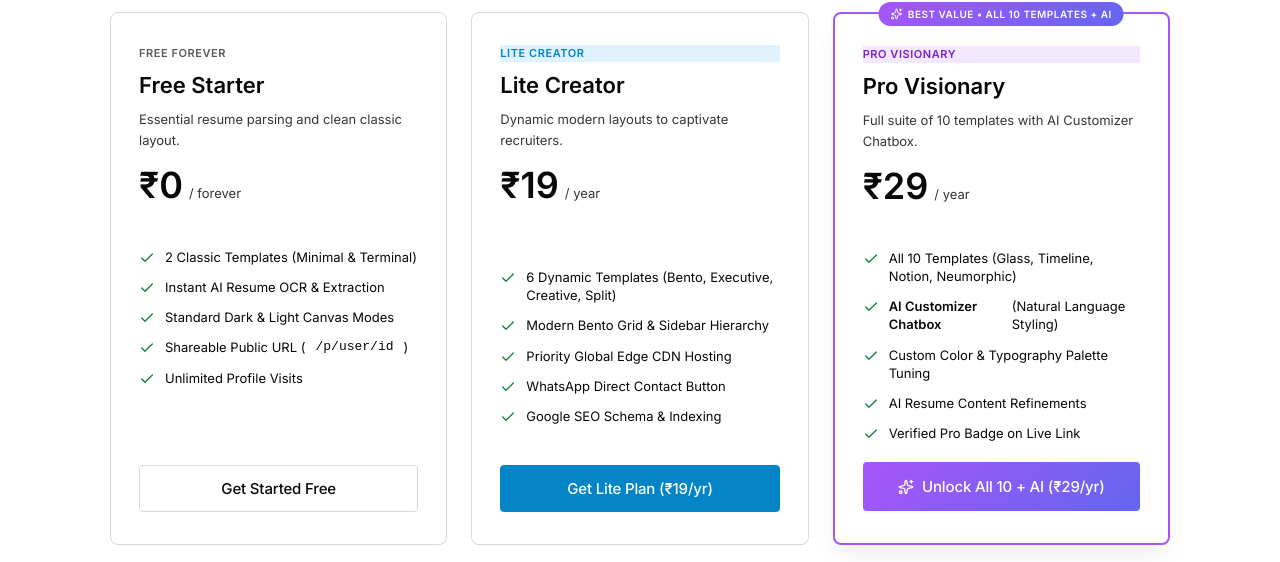
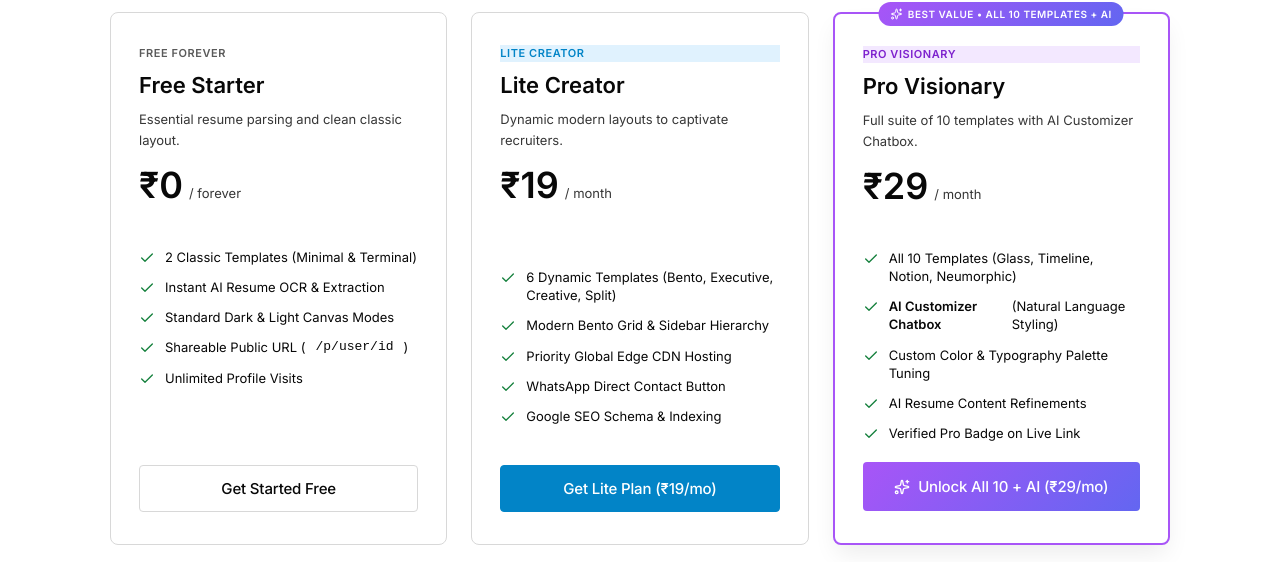
Before and after one commit to 2411Aditya/Portfolio-Builder, a React (Vite) app in the folder frontend/: page / in a window 1280 px wide. Shown: the part 3686-4248 px from the top of the page. Built offline with nearby package versions, Linux system fonts and the light colour scheme; no server answers.

Commit message:
feat: implement authentication pages, customizer drawer, and pricing components for frontend platform

```diff
--- a/frontend/index.html
+++ b/frontend/index.html
@@ -188,7 +188,7 @@
                 "name": "What are the pricing options?",
                 "acceptedAnswer": {
                   "@type": "Answer",
-                  "text": "We offer Free Forever (₹0 with 2 classic templates), Lite Creator (₹19/year with 6 dynamic templates & WhatsApp button), and Pro Visionary (₹29/year with all 10 templates, AI Customizer, and verified badge)."
+                  "text": "We offer Free Forever (₹0 with 2 classic templates), Lite Creator (₹19/month with 6 dynamic templates & WhatsApp button), and Pro Visionary (₹29/month with all 10 templates, AI Customizer, and verified badge)."
                 }
               },
               {
@@ -270,14 +270,14 @@
               <a href="/register?plan=free">Get Started Free</a>
             </article>
             <article>
-              <h3>Lite Creator — ₹19 / year</h3>
+              <h3>Lite Creator — ₹19 / month</h3>
               <p>6 Dynamic Templates (Bento, Creative, Executive, Split), WhatsApp Direct Button, Priority Edge Hosting, Google SEO Schema.</p>
-              <a href="/register?plan=lite">Get Lite Plan (₹19/yr)</a>
+              <a href="/register?plan=lite">Get Lite Plan (₹19/mo)</a>
             </article>
             <article>
-              <h3>Pro Visionary — ₹29 / year</h3>
+              <h3>Pro Visionary — ₹29 / month</h3>
               <p>All 10 Designer Templates, AI Customizer Chatbox, Natural Language Styling, Verified Pro Badge, Google Drive Document Sync.</p>
-              <a href="/register?plan=pro">Unlock All 10 + AI (₹29/yr)</a>
+              <a href="/register?plan=pro">Unlock All 10 + AI (₹29/mo)</a>
             </article>
           </div>
         </section>
--- a/frontend/src/components/AICustomizerDrawer.jsx
+++ b/frontend/src/components/AICustomizerDrawer.jsx
@@ -230,7 +230,7 @@ export default function AICustomizerDrawer({
               fontWeight: 700,
             }}
           >
-            <Sparkles size={16} /> Upgrade to Pro (₹299)
+            <Sparkles size={16} /> Upgrade to Pro (₹29/mo)
           </button>
         </div>
       ) : (
--- a/frontend/src/components/PricingModal.jsx
+++ b/frontend/src/components/PricingModal.jsx
@@ -42,7 +42,7 @@ export default function PricingModal({
       id: 'lite',
       name: 'Lite Creator',
       price: '₹19',
-      period: 'year',
+      period: 'month',
       amount: 1900,
       description: 'Modern visual designs to stand out in recruiter inboxes.',
       features: [
@@ -52,7 +52,7 @@ export default function PricingModal({
         'Priority Public CDN Hosting',
         'Direct WhatsApp & Social Links',
       ],
-      cta: currentTier === 'lite' ? 'Current Plan' : 'Upgrade to Lite (₹19/yr)',
+      cta: currentTier === 'lite' ? 'Current Plan' : 'Upgrade to Lite (₹19/mo)',
       disabled: currentTier === 'lite' || currentTier === 'pro',
       popular: false,
       badge: 'POPULAR CHOICE',
@@ -61,7 +61,7 @@ export default function PricingModal({
       id: 'pro',
       name: 'Pro Visionary',
       price: '₹29',
-      period: 'year',
+      period: 'month',
       amount: 2900,
       description: 'Maximum impact with all 10 templates and AI Customizer.',
       features: [
@@ -72,7 +72,7 @@ export default function PricingModal({
         'Verified Pro Badge on Live Link',
         'SEO Rich Snippets & JSON-LD Schemas',
       ],
-      cta: currentTier === 'pro' ? 'Current Plan' : 'Unlock All 10 + AI (₹29/yr)',
+      cta: currentTier === 'pro' ? 'Current Plan' : 'Unlock All 10 + AI (₹29/mo)',
       disabled: currentTier === 'pro',
       popular: true,
       badge: 'BEST VALUE • UNLIMITED AI',
--- a/frontend/src/pages/LandingPage.jsx
+++ b/frontend/src/pages/LandingPage.jsx
@@ -31,7 +31,7 @@ const faqs = [
   },
   {
     q: 'What are the pricing options?',
-    a: 'We offer Free Forever (₹0 with 2 classic templates), Lite Creator (₹19/year with 6 dynamic templates & WhatsApp button), and Pro Visionary (₹29/year with all 10 templates, AI Customizer, and verified badge).'
+    a: 'We offer Free Forever (₹0 with 2 classic templates), Lite Creator (₹19/month with 6 dynamic templates & WhatsApp button), and Pro Visionary (₹29/month with all 10 templates, AI Customizer, and verified badge).'
   },
   {
     q: 'Is my data private and secure?',
@@ -789,7 +789,7 @@ export default function LandingPage() {
                   <p className="pricing-desc">Dynamic modern layouts to captivate recruiters.</p>
                   <div className="pricing-price-wrap">
                     <span className="pricing-price">₹19</span>
-                    <span className="pricing-period">/ year</span>
+                    <span className="pricing-period">/ month</span>
                   </div>
                 </div>
                 <ul className="pricing-features" style={{ margin: '20px 0' }}>
@@ -805,7 +805,7 @@ export default function LandingPage() {
                   className="button-primary"
                   style={{ width: '100%', justifyContent: 'center', padding: '12px', background: '#0284c7', borderColor: '#0284c7' }}
                 >
-                  Get Lite Plan (₹19/yr)
+                  Get Lite Plan (₹19/mo)
                 </button>
               </div>
 
@@ -820,7 +820,7 @@ export default function LandingPage() {
                   <p className="pricing-desc">Full suite of 10 templates with AI Customizer Chatbox.</p>
                   <div className="pricing-price-wrap">
                     <span className="pricing-price">₹29</span>
-                    <span className="pricing-period">/ year</span>
+                    <span className="pricing-period">/ month</span>
                   </div>
                 </div>
                 <ul className="pricing-features" style={{ margin: '20px 0' }}>
@@ -836,7 +836,7 @@ export default function LandingPage() {
                   className="button-primary"
                   style={{ width: '100%', justifyContent: 'center', padding: '14px', fontSize: 15, background: 'linear-gradient(135deg, #a855f7, #6366f1)', border: 'none' }}
                 >
-                  <Sparkles size={16} /> Unlock All 10 + AI (₹29/yr)
+                  <Sparkles size={16} /> Unlock All 10 + AI (₹29/mo)
                 </button>
               </div>
 
--- a/frontend/src/pages/LoginPage.jsx
+++ b/frontend/src/pages/LoginPage.jsx
@@ -68,7 +68,7 @@ export default function LoginPage() {
               {selectedPlan === 'pro' ? <Sparkles size={16} style={{ color: '#a855f7' }} /> : <ShieldCheck size={16} style={{ color: '#0284c7' }} />}
               <div>
                 <div style={{ fontSize: 12, fontWeight: 700, color: 'var(--color-ink)' }}>
-                  Selected: {selectedPlan === 'pro' ? 'Pro Visionary (₹29/yr)' : 'Lite Creator (₹19/yr)'}
+                  Selected: {selectedPlan === 'pro' ? 'Pro Visionary (₹29/mo)' : 'Lite Creator (₹19/mo)'}
                 </div>
                 <div style={{ fontSize: 11, color: 'var(--color-mute)' }}>Proceed to Razorpay after sign in</div>
               </div>
--- a/frontend/src/pages/RegisterPage.jsx
+++ b/frontend/src/pages/RegisterPage.jsx
@@ -80,7 +80,7 @@ export default function RegisterPage() {
               {selectedPlan === 'pro' ? <Sparkles size={16} style={{ color: '#a855f7' }} /> : <ShieldCheck size={16} style={{ color: '#0284c7' }} />}
               <div>
                 <div style={{ fontSize: 12, fontWeight: 700, color: 'var(--color-ink)' }}>
-                  Selected: {selectedPlan === 'pro' ? 'Pro Visionary (₹29/yr)' : 'Lite Creator (₹19/yr)'}
+                  Selected: {selectedPlan === 'pro' ? 'Pro Visionary (₹29/mo)' : 'Lite Creator (₹19/mo)'}
                 </div>
                 <div style={{ fontSize: 11, color: 'var(--color-mute)' }}>Proceed to Razorpay after account creation</div>
               </div>
```
Also changed, not shown: frontend/public/llms.txt.
